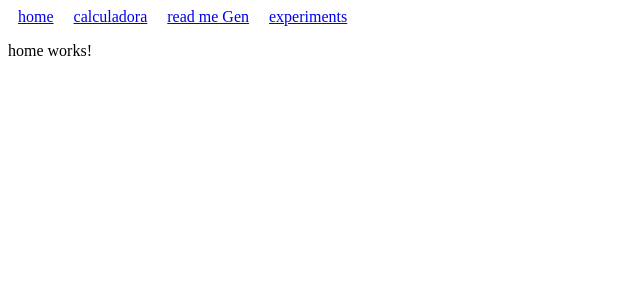
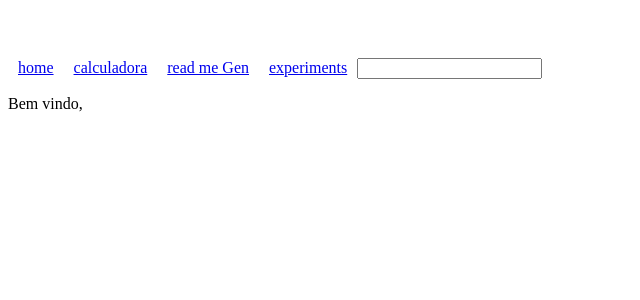
Before and after one commit to Zeszito/Aulas-Angular, an Angular app in the folder aulas/: page / in a window 1280 px wide. Shown: the top 300 px of the page, without its empty margins (0-640 px from the left). Built offline with nearby package versions, Linux system fonts and the light colour scheme.

Commit message:
ngModule Added

```diff
--- a/aulas/package.json
+++ b/aulas/package.json
@@ -15,7 +15,7 @@
     "@angular/common": "~11.2.4",
     "@angular/compiler": "~11.2.4",
     "@angular/core": "~11.2.4",
-    "@angular/forms": "~11.2.4",
+    "@angular/forms": "^11.2.5",
     "@angular/platform-browser": "~11.2.4",
     "@angular/platform-browser-dynamic": "~11.2.4",
     "@angular/router": "~11.2.4",
--- a/aulas/src/app/app.module.ts
+++ b/aulas/src/app/app.module.ts
@@ -8,6 +8,7 @@ import { CalculadoraComponent } from './calculadora/calculadora.component';
 import { HomeComponent } from './home/home.component';
 import { ReadMeGeneratorComponent } from './read-me-generator/read-me-generator.component';
 import { ExperimentsComponent } from './experiments/experiments.component';
+import { FormsModule } from '@angular/forms';
 
 @NgModule({
   declarations: [
@@ -20,7 +21,8 @@ import { ExperimentsComponent } from './experiments/experiments.component';
   ],
   imports: [
     BrowserModule,
-    AppRoutingModule
+    AppRoutingModule,
+    FormsModule
   ],
   providers: [],
   bootstrap: [AppComponent]
--- a/aulas/src/app/home/home.component.css
+++ b/aulas/src/app/home/home.component.css
@@ -0,0 +1,3 @@
+input{
+  margin-top: 50px;
+}
--- a/aulas/src/app/home/home.component.html
+++ b/aulas/src/app/home/home.component.html
@@ -1 +1,2 @@
-<p>home works!</p>
+<input type="text" [(ngModel)]="name">
+<p>Bem vindo, {{name}}</p>
--- a/aulas/src/app/home/home.component.ts
+++ b/aulas/src/app/home/home.component.ts
@@ -11,5 +11,6 @@ export class HomeComponent implements OnInit {
 
   ngOnInit(): void {
   }
+  name : string ="";
 
 }
```
